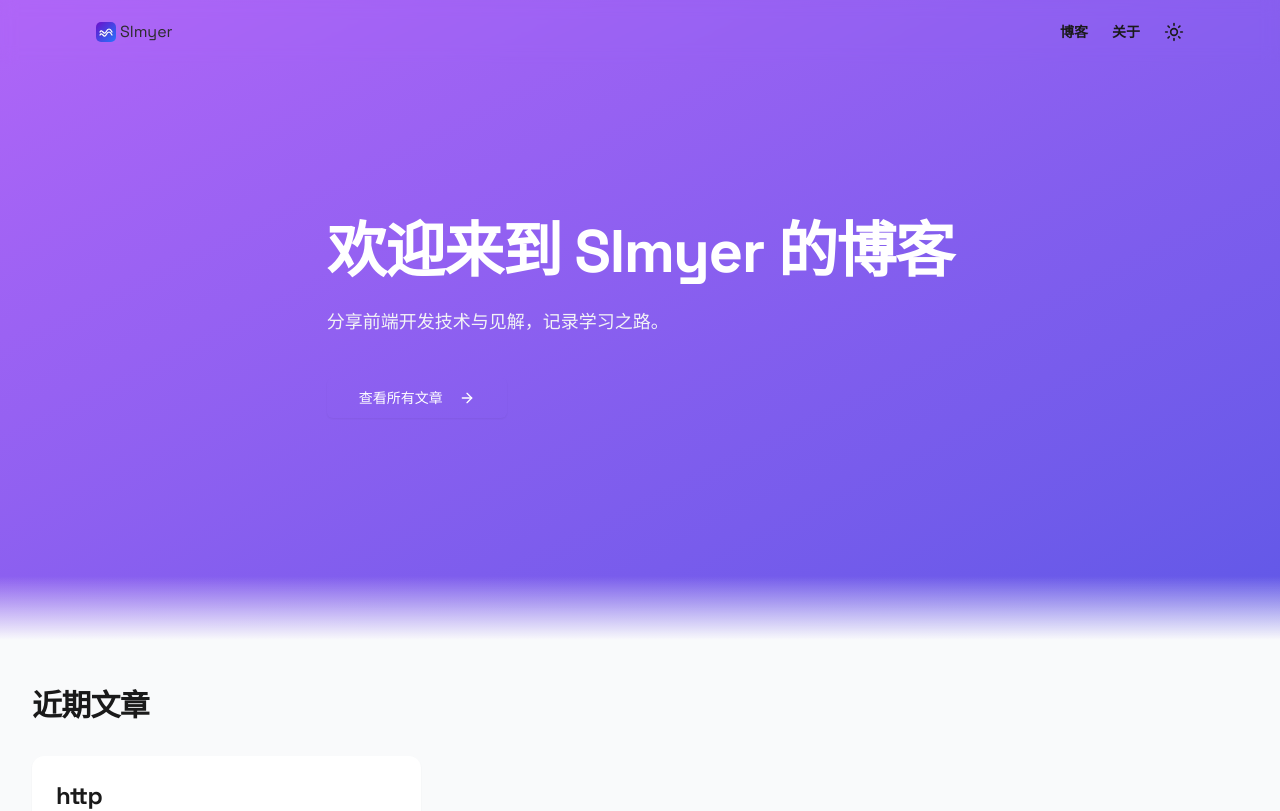
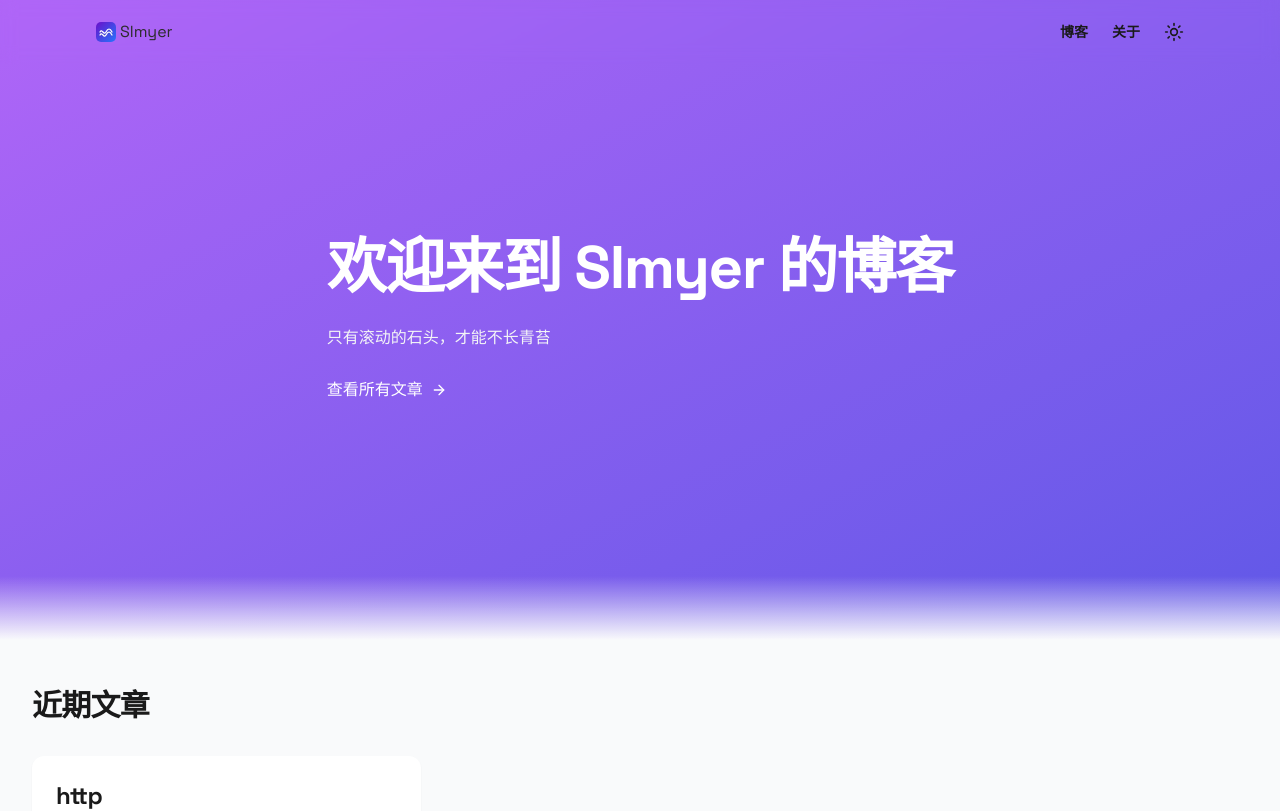
Before and after one commit to slmyer/slmyer-blog, a Next.js app: page / in a window 1280 px wide. Shown: the top 811 px of the page. Built offline with nearby package versions, Linux system fonts and the light colour scheme.

Commit message:
feat: 🎸 layout

```diff
--- a/src/components/MainSection.tsx
+++ b/src/components/MainSection.tsx
@@ -1,4 +1,3 @@
-import { Button } from '@/components/ui/button'
 import { ArrowRight } from 'lucide-react'
 import ParallaxSection from './ParallaxSection'
 import Link from 'next/link'
@@ -11,25 +10,18 @@ export default function MainSection() {
       </ParallaxSection>
 
       <div className="container relative flex h-full items-center">
-        <div className="mx-auto max-w-2xl">
+        <div className="mx-auto max-w-2xl space-y-6">
           <h1 className="text-4xl font-bold tracking-tight text-white sm:text-6xl">
             欢迎来到 Slmyer 的博客
           </h1>
-          <p className="mt-6 text-lg leading-8 text-gray-100">
-            分享前端开发技术与见解，记录学习之路。
-          </p>
-          <div className="mt-10">
-            <Link href="/blog">
-              <Button
-                size="lg"
-                variant="secondary"
-                className="group text-white transition-all duration-300 hover:translate-y-[-2px] hover:bg-white/10"
-              >
-                查看所有文章
-                <ArrowRight className="ml-2 h-4 w-4 transition-transform group-hover:translate-x-1" />
-              </Button>
-            </Link>
-          </div>
+          <p className="text-md leading-8 text-gray-100">只有滚动的石头，才能不长青苔</p>
+          <Link
+            href="/blog"
+            className="text-md group flex items-center text-white transition-all duration-300 hover:translate-y-[-2px]"
+          >
+            查看所有文章
+            <ArrowRight className="ml-2 h-4 w-4 transition-transform group-hover:translate-x-1" />
+          </Link>
         </div>
       </div>
       <div className="absolute bottom-0 h-16 w-full bg-gradient-to-b from-transparent to-background" />
```
